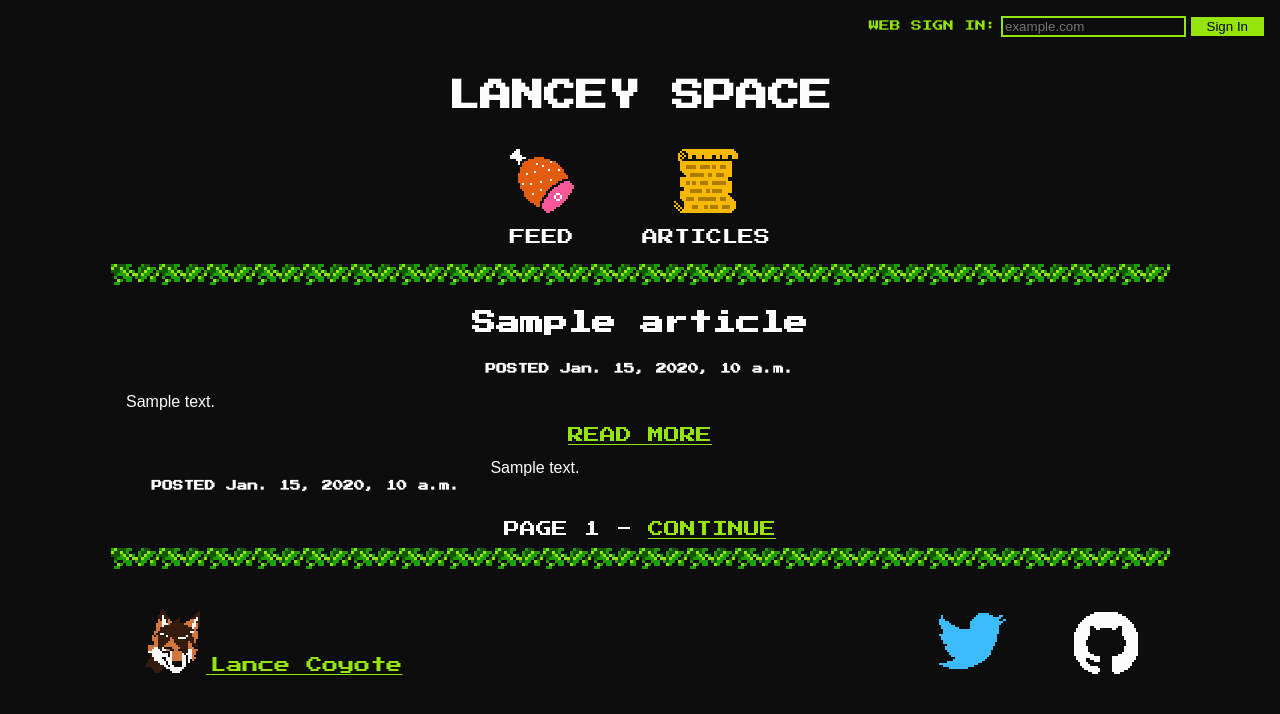
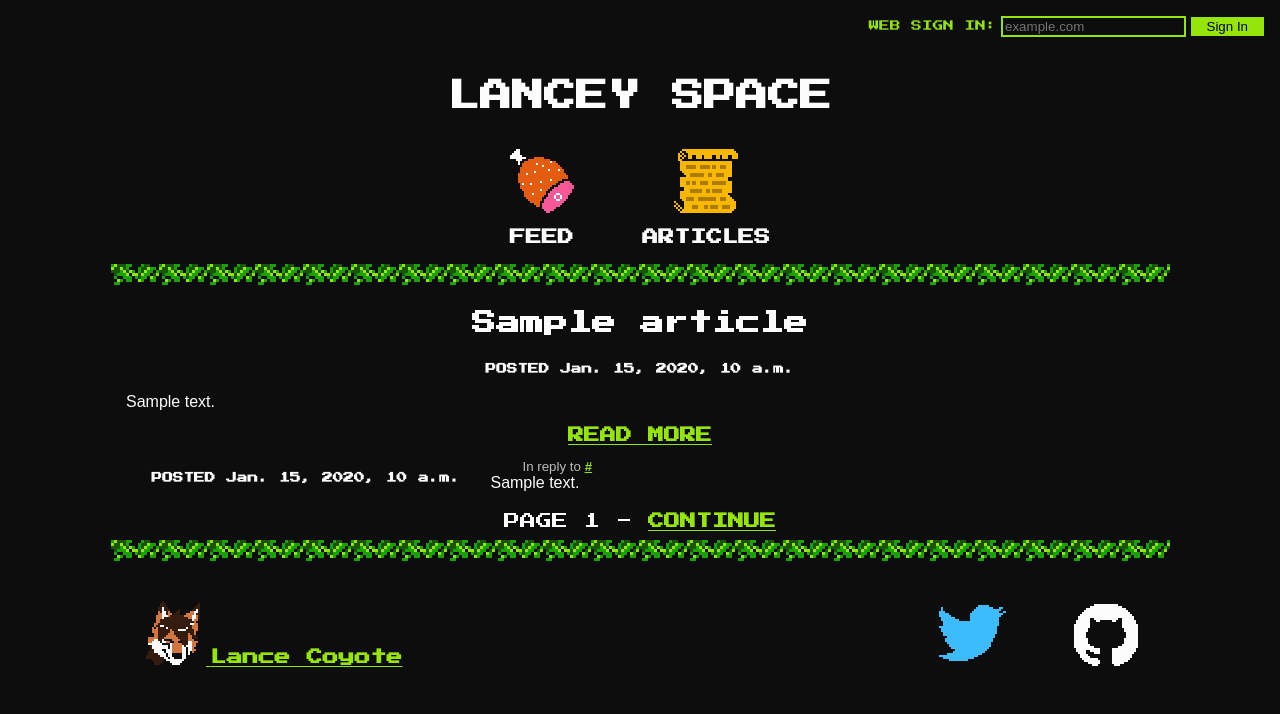
Before and after one commit to LanaCoyote/lancey.space, a Django app: template grmblgrmbl/templates/grmbl/post_list.html in a window 1280 px wide. Shown: the top 714 px of the page. Run offline with Django 3.2, Linux system fonts and the light colour scheme; the template is opened without the code that fills it: most values are stand-ins (such as "Sample title", 1, 10 or a date in 2020).

Commit message:
Various changes related to the layout of replies

```diff
--- a/grmblgrmbl/static/default.css
+++ b/grmblgrmbl/static/default.css
@@ -7,19 +7,11 @@ body {
 
 a {
   color:              #95E40A;
+  font-weight:        bold;
 }
 
 a:visited {
   color:              #1AA000;
-}
-
-
-p a {
-  font-weight:        bold;
-}
-
-p a:visited {
-  font-weight:        bold;
 }
 
 pre, blockquote {
@@ -186,14 +178,22 @@ a.navbutton:hover {
 }
 
 .reply-context, .preview {
-  margin:             16px 32px 0;
+  margin:             16px 32px 16px;
   padding:            16px;
 
   text-align:         left;
 
   border:             4px solid #1AA000;
-  font-family:        "Press Start 2P", monospace;
-  font-size:          8pt;
+}
+
+.reply-context-small {
+  padding:            0;
+  padding-left:       32px;
+
+  text-align:         left;
+
+  font-size:          10pt;
+  color:              #BCBCBC;
 }
 
 a.article-head {
@@ -232,7 +232,6 @@ a.article-head:hover {
 .note-date {
   display:            inline-block;
   width:              360px;
-  padding-top:        8px;
 
   vertical-align:     top;
 }
@@ -249,6 +248,7 @@ a.note-date:hover {
 .note-content {
   display:            inline-block;
   width:              600px;
+  margin:             0;
   padding-left:       16px;
 
   vertical-align:     top;
--- a/grmblgrmbl/templates/grmbl/post_detail.html
+++ b/grmblgrmbl/templates/grmbl/post_detail.html
@@ -11,7 +11,7 @@
   </div>
   {% endif %}{% if post.note %}
   <div class="note">
-    {% if post.note.reply %}<div class="reply-context u-in-reply-to">REPLY TO <a rel="in-reply-to" href="{{ post.note.reply.reply_url }}">{{ post.note.reply.reply_url }}</a></div>{% endif %}
+    {% if post.note.reply %}<div class="reply-context u-in-reply-to">In reply to <a rel="in-reply-to" href="{{ post.note.reply.reply_url }}">{{ post.note.reply.reply_url }}</a></div>{% endif %}
 
     <a class="note-date u-url" href="/posts/{{ post.id }}"><h3>POSTED <span class="dt-published">{{ post.date_posted }}</span></h3></a>
     {{ post.note.raw_content|safe }}
--- a/grmblgrmbl/templates/grmbl/post_list.html
+++ b/grmblgrmbl/templates/grmbl/post_list.html
@@ -12,7 +12,10 @@
   {% endif %}{% if post.note %}
   <div class="h-entry note">
     <a class="note-date u-url" href="/posts/{{ post.id }}"><h3>POSTED <span class="dt-published">{{ post.date_posted }}</span></h3></a>
-    {{ post.note.raw_content|safe }}
+    <div style="display:inline-block;">
+      {%if post.note.reply %}<span class="reply-context-small">In reply to <a rel="in-reply-to" href="{{ post.note.reply.reply_url }}">{{ post.note.reply.reply_url|truncatechars:60 }}</a></span><br>{% endif %}
+      {{ post.note.raw_content|safe }}
+    </div>
   </div>
   {% endif %}
   {% endfor %}
```
